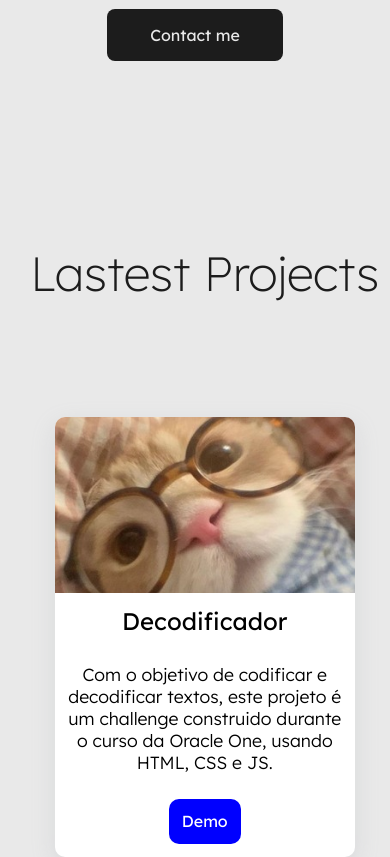
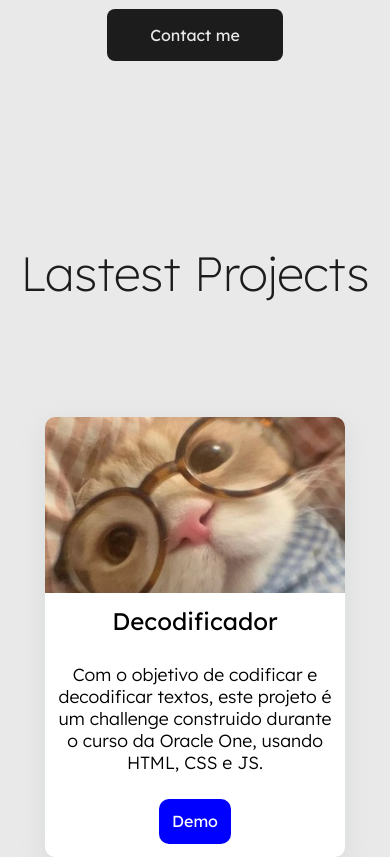
Before and after one commit to leonardonasc/portfolio, a React (Vite) app: page / in a window 390 px wide. Shown: the part 1560-2417 px from the top of the page. Built offline with nearby package versions, Linux system fonts and the light colour scheme.

Commit message:
fix: Fix margin on cards component

```diff
--- a/src/components/styles/media.css
+++ b/src/components/styles/media.css
@@ -56,6 +56,7 @@
     text-align: center;
     align-items: center;
     justify-content: space-evenly;
+    margin-right: 5%;
   }
 }
 
```
